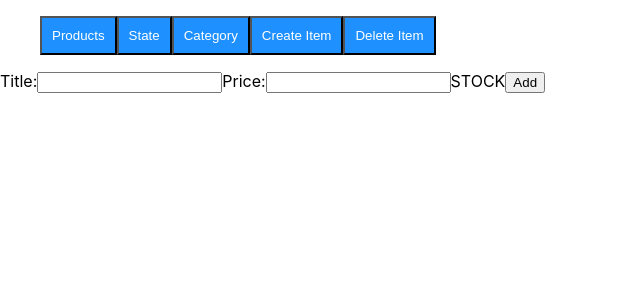
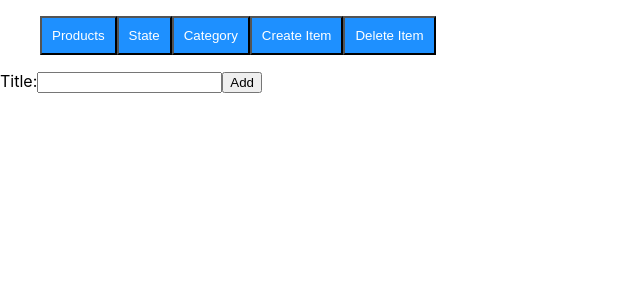
Before and after one commit to Lazar1983/eCommerceAppReact, a React (Create React App) app: page /createItem in a window 1280 px wide. Shown: the top 300 px of the page, without its empty margins (0-640 px from the left). Built offline with nearby package versions, Linux system fonts and the light colour scheme.

Commit message:
create product and delete ID from console.log

```diff
--- a/src/App.js
+++ b/src/App.js
@@ -7,7 +7,7 @@ import State from "./components/State";
 import Navbar from './components/Navbar';
 import ItemsList from "./components/ItemsList";
 import SingleItem from "./components/SingleItem";
-import createItem from "./components/createItem";
+import CreateItem from "./components/createItem";
 import deleteItem from "./components/deleteItem";
 
 function App() {
@@ -19,7 +19,7 @@ function App() {
         <Route path="/item/:id" component={SingleItem} />
         <Route path="/state" component={State} />
         <Route path="/category" component={Category} />
-        <Route path="/createItem" component={createItem} />
+        <Route path="/createItem" component={CreateItem} />
         <Route path="/deleteItem" component={deleteItem} />
       </Switch>
     </React.Fragment>
--- a/src/components/Navbar.js
+++ b/src/components/Navbar.js
@@ -21,7 +21,7 @@ export default class Navbar extends React.Component {
         <Link to="/category">
           <button style={mystyle}>Category</button>
         </Link>
-        <Link to="/createItem">
+        <Link to="/CreateItem">
           <button style={mystyle}>Create Item</button>
         </Link>
         <Link to="/deleteItem">
--- a/src/components/createItem.js
+++ b/src/components/createItem.js
@@ -1,7 +1,8 @@
 import React from 'react';
 import axios from 'axios';
+// import { Link } from "react-router-dom";
 
-export default class createItem extends React.Component {
+export default class CreateItem extends React.Component {
   state = {
     product: '',
   }
@@ -32,14 +33,6 @@ export default class createItem extends React.Component {
             Title:
             <input type="text" name="product" onChange={this.handleChange} />
           </label>
-          <label>
-            Price:
-            <input type="number" onChange={this.handleChange} />
-          </label>
-          <label>
-            STOCK
-
-          </label>
           <button type="submit">Add</button>
         </form>
       </div>
--- a/src/components/deleteItem.js
+++ b/src/components/deleteItem.js
@@ -3,25 +3,21 @@ import axios from 'axios';
 
 export default class DeleteItem extends React.Component {
   state = {
-    product: '',
+    id: ''
   }
 
   handleChange = event => {
-    this.setState({ product: event.target.value });
+    this.setState({ id: event.target.value });
   }
 
   handleSubmit = event => {
     event.preventDefault();
 
-    const item = {
-      product: this.state.product
-    };
-
-    axios.post(`https://my-json-server.typicode.com/drakulovski/dbplaceholder/products/:id`, { item })
-      .then(res => {
-        console.log(res);
-        console.log(res.data);
-      })
+  axios.delete(`https://my-json-server.typicode.com/drakulovski/dbplaceholder/products/${this.state.id}`)
+    .then(res => {
+      console.log(res);
+      console.log(res.data);
+    });
   }
 
   render() {
```
